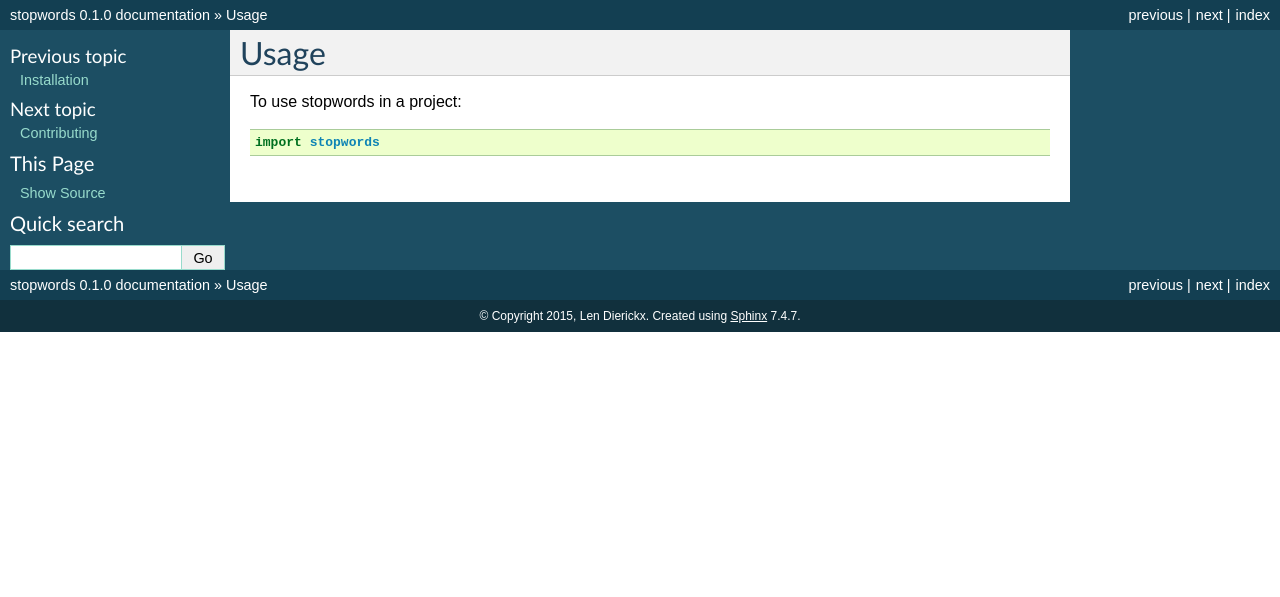
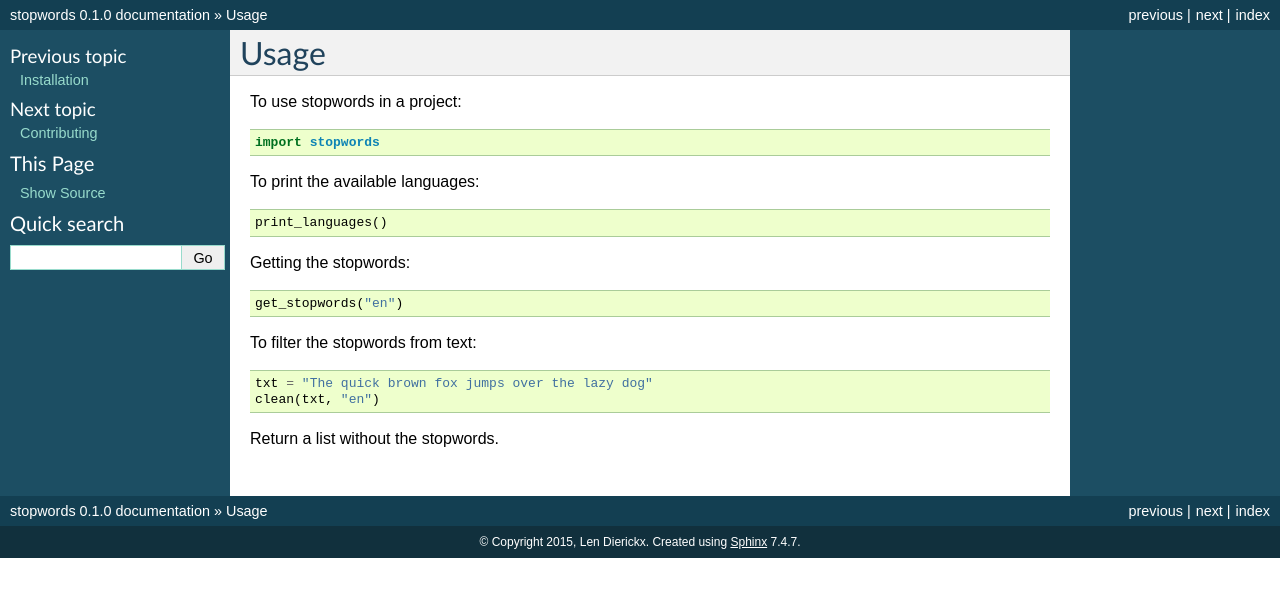
Before and after one commit to astuanax/stopwords, a Sphinx documentation site: the page built from docs/usage.rst, in a window 1280 px wide. Shown: the top 597 px of the page. Built offline with Sphinx 7.4.7, drawn with Linux system fonts in a browser that asks for light colours.

Commit message:
Updated usages

```diff
--- a/docs/usage.rst
+++ b/docs/usage.rst
@@ -5,3 +5,20 @@ Usage
 To use stopwords in a project::
 
     import stopwords
+
+
+To print the available languages::
+
+	print_languages()
+
+Getting the stopwords::
+
+	get_stopwords("en")
+
+
+To filter the stopwords from text::
+
+	txt = "The quick brown fox jumps over the lazy dog"
+	clean(txt, "en")
+
+Return a list without the stopwords.
```
Also changed, not shown: 2 other files.
